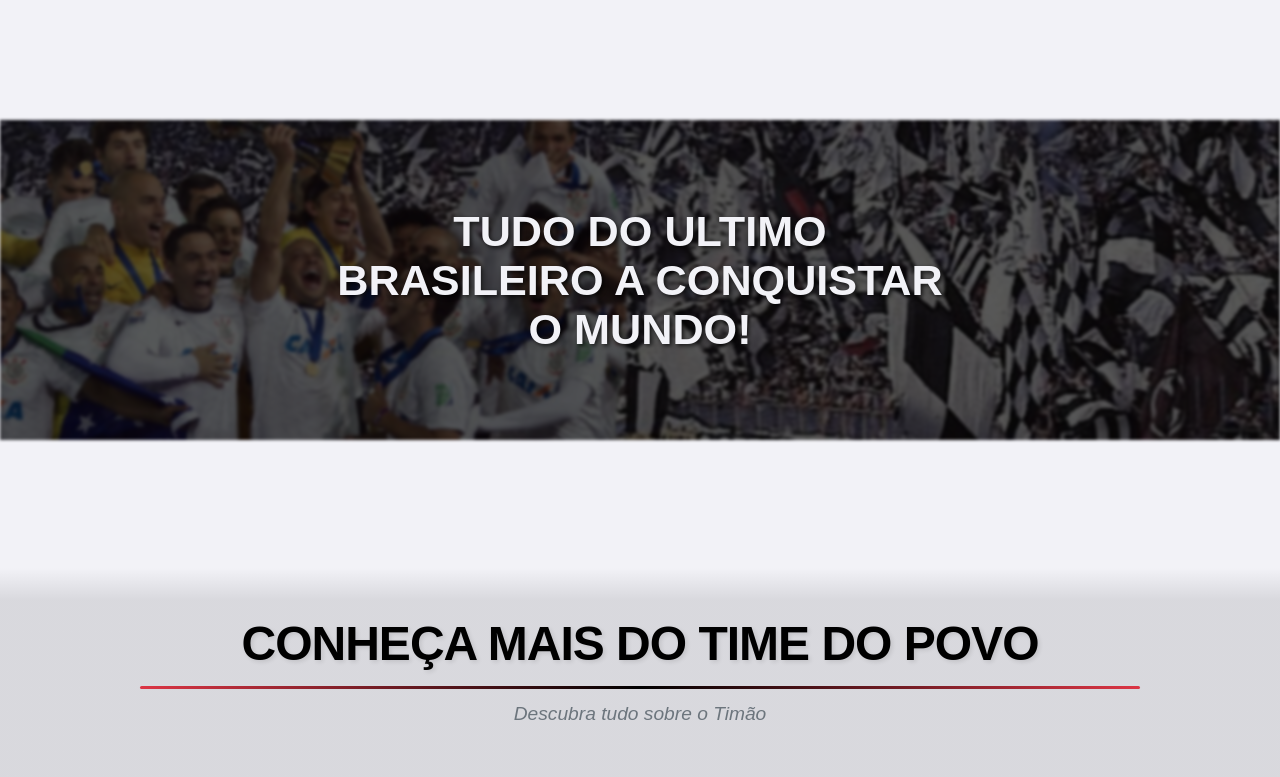
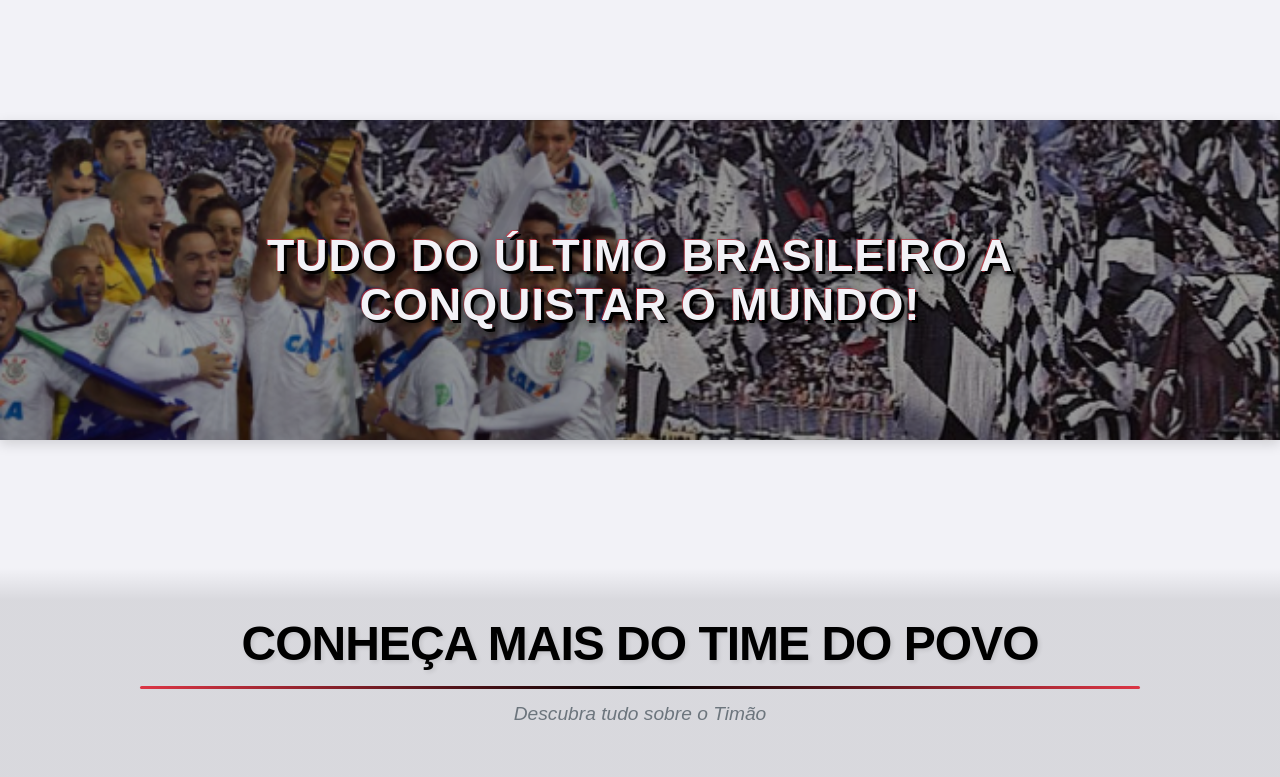
Before and after one commit to viniciusValverde1410/corinthiansWeb, a Next.js app: page / in a window 1280 px wide. Shown: the part 680-1457 px from the top of the page. Built offline with nearby package versions, Linux system fonts and the light colour scheme.

Commit message:
fix: banner css

```diff
--- a/src/app/page.jsx
+++ b/src/app/page.jsx
@@ -9,7 +9,12 @@
   function ContactForm() {
     const [state, handleSubmit] = useForm("xgvnwwyn");
     if (state.succeeded) {
-      return <p>✅ Obrigado por entrar em contato! Responderemos o mais breve possível.</p>;
+      return (
+        <p>
+          ✅ Obrigado por entrar em contato! Responderemos o mais breve
+          possível.
+        </p>
+      );
     }
     return (
       <form onSubmit={handleSubmit}>
@@ -86,7 +91,7 @@
           />
 
           <h2 className={styles.bannerText}>
-            TUDO DO ULTIMO BRASILEIRO A CONQUISTAR O MUNDO!
+            TUDO DO ÚLTIMO BRASILEIRO A CONQUISTAR O MUNDO!
           </h2>
         </div>
       </section>
--- a/src/app/page.module.css
+++ b/src/app/page.module.css
@@ -190,25 +190,37 @@
     width: 100%;
     height: 50%;
     position: relative;
+    overflow: hidden;
+    box-shadow: 0 4px 12px rgba(0, 0, 0, 0.15);
 }
 
 .bannerImage {
-    filter: blur(1.5px) brightness(0.35) saturate(0.9);
+    filter: brightness(0.6) saturate(1.1);
+    transition: all 0.3s ease;
+}
+
+.bannerContainer:hover .bannerImage {
+    filter: brightness(0.7) saturate(1.2);
 }
 
 .bannerText {
     position: absolute;
     top: 50%;
     left: 50%;
-    width: 52%;
+    width: 65%;
     transform: translate(-50%, -50%);
     color: var(--branco);
-    font-size: 2.7rem;
-    font-weight: 700;
+    font-size: 2.8rem;
+    font-weight: 900;
     text-align: center;
-    text-shadow: 2px 2px 4px rgba(0, 0, 0, 0.7);
-    padding: 0 1rem;
+    text-shadow:
+        3px 3px 0px rgba(0, 0, 0, 1),
+        4px 4px 8px rgba(0, 0, 0, 0.8),
+        1px 1px 0px rgba(220, 53, 69, 0.7),
+        -1px -1px 0px rgba(220, 53, 69, 0.7);
     text-transform: uppercase;
+    letter-spacing: 1px;
+    line-height: 1.1;
 }
 
 .navigationSection {
@@ -577,7 +589,6 @@
     box-shadow: 0 4px 15px rgba(40, 167, 69, 0.2);
 }
 
-/* Responsividade */
 @media (max-width: 768px) {
     .formContainer form {
         max-width: 90%;
--- a/src/components/footer/footer.module.css
+++ b/src/components/footer/footer.module.css
@@ -24,7 +24,7 @@
 .footer p {
     margin: 0.5rem 0;
     font-size: 0.9rem;
-    color: var(--cinza-claro);
+    color: var(--cinza);
 }
 
 .footer a {
```
